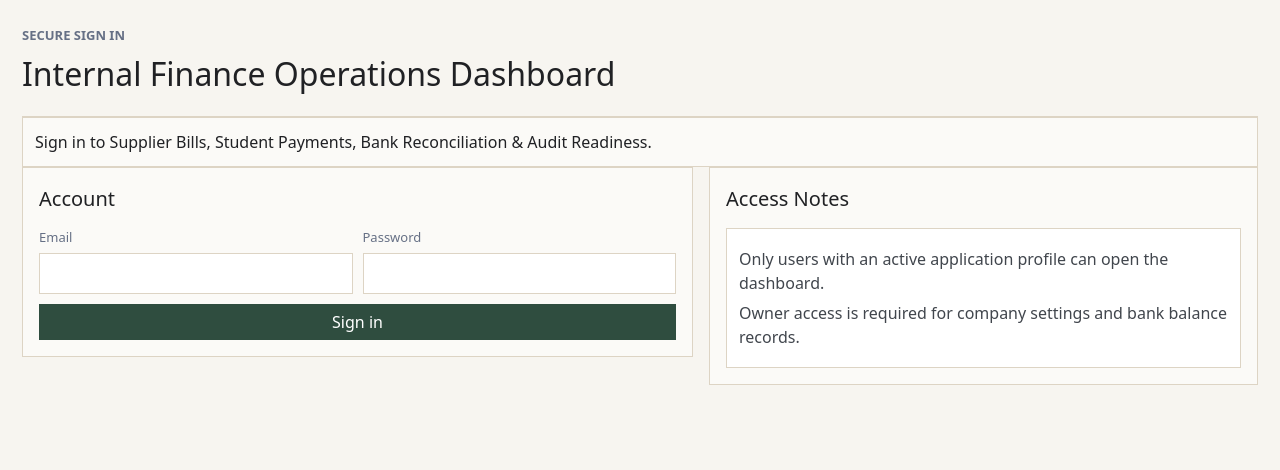
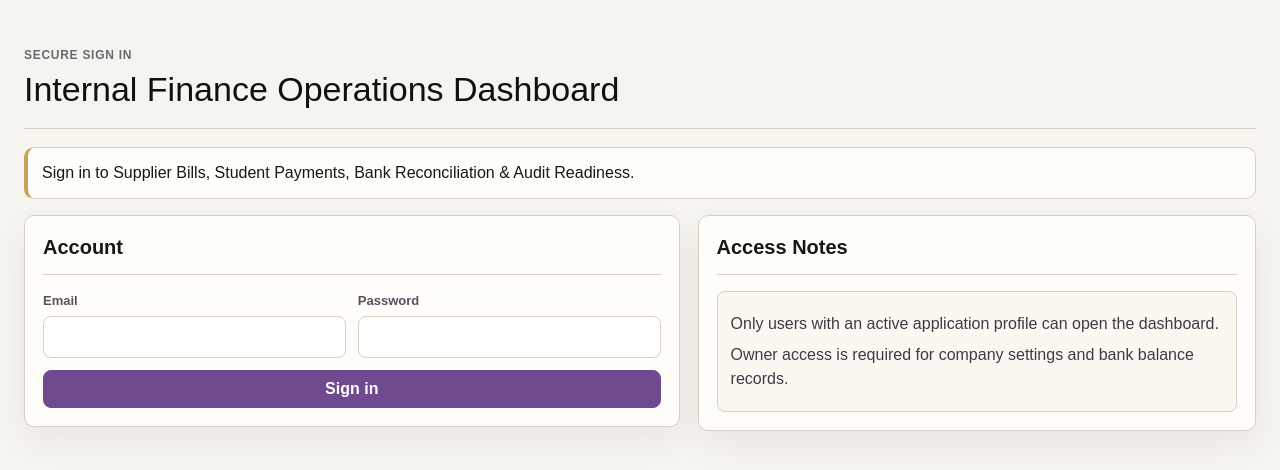
Before and after one commit to sfchong72/expenses-tracker-bankrecon, a Next.js app: page /login in a window 1280 px wide. Shown: the top 470 px of the page. Built offline with nearby package versions, Linux system fonts and the light colour scheme; no server answers.

Commit message:
Refine finance dashboard UI and voucher preview

```diff
--- a/app/globals.css
+++ b/app/globals.css
@@ -1,54 +1,121 @@
 @import "tailwindcss";
 
-body { margin: 0; background: #f7f5f0; color: #202124; }
-main { max-width: 1280px; margin: 0 auto; padding: 22px; }
-header { display: flex; justify-content: space-between; gap: 16px; align-items: end; border-bottom: 1px solid #ddd4c4; padding-bottom: 18px; flex-wrap: wrap; }
-header span { color: #667085; font-size: 13px; text-transform: uppercase; font-weight: 700; }
-h1 { margin: 4px 0 0; font-size: 32px; }
-nav { display: flex; gap: 8px; overflow-x: auto; padding: 18px 0; }
-.shortcutbar { max-width: 1280px; margin: 0 auto; padding: 10px 22px 0; display: flex; gap: 8px; overflow-x: auto; }
-.shortcutbar a { border: 1px solid #ddd4c4; background: white; color: #202124; min-height: 32px; padding: 0 10px; display: inline-flex; align-items: center; text-decoration: none; font-size: 13px; white-space: nowrap; }
-button { min-height: 36px; border: 1px solid #2f4d3f; background: #2f4d3f; color: white; padding: 0 12px; cursor: pointer; }
-nav button { background: white; color: #202124; border-color: #ddd4c4; min-width: 118px; }
-nav .active { background: #245b8f; color: white; border-color: #245b8f; }
-input, select, textarea { width: 100%; border: 1px solid #ddd4c4; background: white; padding: 10px; font: inherit; }
-textarea { min-height: 76px; grid-column: 1 / -1; }
-label { display: grid; gap: 5px; color: #667085; font-size: 13px; }
-form { display: grid; grid-template-columns: repeat(2, minmax(0, 1fr)); gap: 10px; }
+:root {
+  --bg: #f6f4ef;
+  --surface: #fffdf9;
+  --surface-soft: #fbf8f1;
+  --line: #d8d0c2;
+  --line-strong: #c7a35d;
+  --text: #171717;
+  --muted: #6c6871;
+  --gold: #c7a35d;
+  --purple: #6f4a8e;
+  --purple-dark: #563770;
+  --pink: #d98ba8;
+  --pink-soft: #faeef3;
+  --danger: #b44949;
+  --danger-soft: #fff1f1;
+}
+
+* { box-sizing: border-box; }
+body { margin: 0; background: var(--bg); color: var(--text); font-family: Arial, Helvetica, sans-serif; }
+main { max-width: 1280px; margin: 0 auto; padding: 24px; }
+
+.app-shell-nav { position: sticky; top: 0; z-index: 20; border-bottom: 1px solid var(--line); background: rgba(255, 253, 249, .96); backdrop-filter: blur(10px); }
+.brand-lockup { max-width: 1280px; margin: 0 auto; padding: 12px 24px 0; display: flex; gap: 12px; align-items: baseline; }
+.brand-lockup strong { font-size: 16px; letter-spacing: .02em; }
+.brand-lockup span { color: var(--muted); font-size: 12px; }
+.shortcutbar { max-width: 1280px; margin: 0 auto; padding: 10px 24px 14px; display: flex; gap: 8px; overflow-x: auto; }
+.shortcutbar a, .button, nav a { min-height: 36px; border: 1px solid var(--line); background: var(--surface); color: var(--text); padding: 0 12px; display: inline-flex; align-items: center; justify-content: center; text-decoration: none; font-size: 13px; white-space: nowrap; border-radius: 8px; }
+.shortcutbar a.active { background: var(--purple); border-color: var(--purple); color: #fff; box-shadow: 0 6px 18px rgba(111, 74, 142, .18); }
+
+header { display: flex; justify-content: space-between; gap: 18px; align-items: center; border-bottom: 1px solid var(--line); padding: 18px 0 20px; margin-bottom: 18px; flex-wrap: wrap; }
+header span { color: var(--muted); font-size: 12px; text-transform: uppercase; font-weight: 700; letter-spacing: .06em; }
+h1 { margin: 5px 0 0; font-size: 34px; line-height: 1.08; font-weight: 500; color: #101010; }
+h2 { color: #171717; }
+
+nav, .page-tabs { display: flex; gap: 8px; overflow-x: auto; padding: 0 0 18px; }
+.page-tabs button, nav button { background: var(--surface); color: var(--text); border-color: var(--line); min-width: 118px; }
+.page-tabs .active, nav .active { background: var(--purple); color: white; border-color: var(--purple); }
+
+button { min-height: 38px; border: 1px solid var(--purple); background: var(--purple); color: white; padding: 0 14px; cursor: pointer; border-radius: 8px; font: inherit; font-weight: 700; }
+button:hover, .button:hover, .shortcutbar a:hover { filter: brightness(.98); transform: translateY(-1px); }
+button.secondary, .button.secondary { background: var(--pink); border-color: var(--pink); color: #221018; }
+button.neutral, .button.neutral, td button { background: var(--surface); color: var(--text); border-color: var(--line); }
+button.danger, .button.danger { background: var(--danger-soft); color: var(--danger); border-color: #e3b4b4; }
+button:disabled { opacity: .55; cursor: not-allowed; transform: none; }
+
+input, select, textarea { width: 100%; border: 1px solid var(--line); background: white; padding: 10px 11px; font: inherit; border-radius: 8px; color: var(--text); }
+input:focus, select:focus, textarea:focus { outline: 2px solid rgba(199, 163, 93, .35); border-color: var(--gold); }
+textarea { min-height: 82px; grid-column: 1 / -1; }
+label { display: grid; gap: 6px; color: #56515b; font-size: 13px; font-weight: 700; }
+form { display: grid; grid-template-columns: repeat(2, minmax(0, 1fr)); gap: 12px; }
 form button { grid-column: 1 / -1; }
 .wide { grid-column: 1 / -1; }
-.inline { display: inline-flex; align-items: center; gap: 6px; width: auto; }
+.inline { display: inline-flex; align-items: center; gap: 7px; width: auto; font-weight: 700; }
 .inline input { width: auto; }
+.field-with-action { display: grid; grid-template-columns: minmax(0, 1fr) auto; gap: 8px; align-items: end; }
+.field-with-action button { grid-column: auto; white-space: nowrap; }
+
 .actions { display: inline-flex; gap: 8px; align-items: center; flex-wrap: wrap; }
-.button, nav a { min-height: 36px; border: 1px solid #ddd4c4; background: white; color: #202124; padding: 0 12px; display: inline-flex; align-items: center; text-decoration: none; }
-.help { color: #667085; margin: 4px 0; }
-.error-text { color: #b42318; margin: 4px 0; font-size: 12px; }
-.tag { display: inline-block; margin-right: 6px; padding: 2px 6px; border: 1px solid #b42318; color: #b42318; font-size: 11px; }
-.checkgrid { display: flex; gap: 12px; flex-wrap: wrap; }
-.itemrow { display: grid; grid-template-columns: 1.4fr 1fr 1fr .8fr auto; gap: 8px; margin-top: 8px; align-items: center; }
-.mapping-grid { display: grid; grid-template-columns: repeat(4, minmax(180px, 1fr)); gap: 10px; margin-bottom: 12px; }
+.demo-actions { justify-content: flex-end; }
+.help { color: var(--muted); margin: 6px 0; font-size: 13px; }
+.error-text { color: var(--danger); margin: 4px 0; font-size: 12px; }
+.tag { display: inline-block; margin-right: 6px; padding: 3px 7px; border: 1px solid var(--gold); color: #604915; background: #fff7df; border-radius: 999px; font-size: 11px; }
+
+.metrics { display: flex; gap: 10px; align-items: stretch; flex-wrap: wrap; }
+.metrics b { min-width: 92px; text-align: center; border: 1px solid var(--line); background: var(--surface); border-radius: 8px; padding: 10px 12px; font-size: 14px; }
+.authbar { display: flex; gap: 9px; align-items: center; justify-content: flex-end; color: var(--muted); font-size: 13px; }
+.authbar strong { text-transform: uppercase; color: var(--purple); }
+.authbar button { min-height: 34px; background: #2f2f33; border-color: #2f2f33; }
+
+.notice { border: 1px solid var(--line); background: var(--surface); padding: 13px 14px; display: flex; justify-content: space-between; align-items: center; gap: 12px; margin-bottom: 16px; border-left: 4px solid var(--gold); border-radius: 10px; }
+.notice p { margin: 0; }
+.error { border-color: #e5b4b4; border-left-color: var(--danger); background: var(--danger-soft); color: var(--danger); }
+.grid { display: grid; grid-template-columns: minmax(0, 1.08fr) minmax(340px, .92fr); gap: 18px; align-items: start; }
+.panel { border: 1px solid var(--line); background: var(--surface); padding: 18px; margin-bottom: 18px; border-radius: 10px; box-shadow: 0 14px 34px rgba(45, 42, 36, .06); }
+.panel h2 { margin: -2px 0 16px; display: flex; justify-content: space-between; align-items: center; gap: 12px; font-size: 20px; font-weight: 600; border-bottom: 1px solid var(--line); padding-bottom: 12px; }
+.mini, .empty { margin-top: 12px; border: 1px solid var(--line); background: var(--surface-soft); padding: 13px; border-radius: 8px; }
+.mini p { margin: 7px 0; color: #3f3a44; }
+.empty { min-height: 104px; display: grid; place-items: center; color: var(--muted); text-align: center; }
+
+table { width: 100%; border-collapse: separate; border-spacing: 0; font-size: 14px; }
+th, td { border-bottom: 1px solid var(--line); padding: 11px 9px; text-align: left; vertical-align: top; }
+th { color: #5f5965; text-transform: uppercase; font-size: 11px; letter-spacing: .06em; background: var(--surface-soft); }
+tbody tr:nth-child(even) td { background: #fcfaf5; }
+tbody tr:hover td { background: #fff8e7; }
+td button { margin-right: 6px; min-height: 32px; }
 .wide-table { overflow-x: auto; }
 .wide-table table { min-width: 1500px; }
 .wide-table input, .wide-table select { min-width: 150px; }
-.metrics { display: flex; gap: 10px; }
-.metrics b { border-left: 1px solid #ddd4c4; padding-left: 12px; min-width: 80px; text-align: right; }
-.authbar { display: flex; gap: 8px; align-items: center; justify-content: flex-end; color: #41464d; font-size: 13px; }
-.authbar strong { text-transform: uppercase; color: #245b8f; }
-.authbar button { min-height: 30px; }
-.notice { border: 1px solid #ddd4c4; background: #fbfaf7; padding: 12px; display: flex; justify-content: space-between; gap: 12px; }
-.error { border-color: #f3a6a0; background: #fff4f2; color: #b42318; }
-.grid { display: grid; grid-template-columns: minmax(0, 1.1fr) minmax(320px, .9fr); gap: 16px; align-items: start; }
-.panel { border: 1px solid #ddd4c4; background: #fbfaf7; padding: 16px; margin-bottom: 16px; }
-.panel h2 { margin: 0 0 14px; display: flex; justify-content: space-between; gap: 12px; font-size: 20px; }
-table { width: 100%; border-collapse: collapse; font-size: 14px; }
-th, td { border-bottom: 1px solid #ddd4c4; padding: 10px 8px; text-align: left; vertical-align: top; }
-th { color: #667085; text-transform: uppercase; font-size: 12px; }
-td button { margin-right: 6px; background: white; color: #202124; border-color: #ddd4c4; min-height: 30px; }
-.mini, .empty { margin-top: 12px; border: 1px solid #ddd4c4; background: white; padding: 12px; }
-.mini p { margin: 6px 0; color: #41464d; }
-.empty { min-height: 96px; display: grid; place-items: center; color: #667085; }
-.skeleton { height: 10px; background: #ddd4c4; margin: 12px 0; animation: pulse 1s infinite alternate; }
+.checkgrid { display: flex; gap: 12px; flex-wrap: wrap; }
+.itemrow { display: grid; grid-template-columns: 1.35fr 1fr 1fr .75fr auto; gap: 8px; margin-top: 10px; align-items: center; }
+.item-card { background: #fffaf0; border-color: #e2c88d; }
+.mapping-grid { display: grid; grid-template-columns: repeat(4, minmax(180px, 1fr)); gap: 10px; margin-bottom: 12px; }
+.total-line { font-weight: 800; text-align: right; color: var(--purple-dark); }
+.status-pill { display: inline-flex; padding: 4px 8px; border-radius: 999px; font-size: 12px; font-weight: 800; background: #eee; color: #333; text-transform: capitalize; }
+.status-draft { background: #f0edf4; color: var(--purple-dark); }
+.status-issued, .status-paid { background: #eef8ee; color: #2b6a38; }
+.status-cancelled { background: var(--danger-soft); color: var(--danger); }
+
+.voucher-preview { border: 1px solid var(--gold); background: #fffefb; padding: 18px; border-radius: 10px; }
+.voucher-preview-head { display: flex; justify-content: space-between; gap: 12px; border-bottom: 2px solid var(--gold); padding-bottom: 12px; margin-bottom: 14px; }
+.voucher-preview-head h3 { margin: 4px 0 0; font-size: 26px; }
+.preview-grid { display: grid; grid-template-columns: repeat(3, minmax(0, 1fr)); gap: 10px; }
+.preview-grid p { border: 1px solid var(--line); background: var(--surface-soft); padding: 10px; margin: 0; border-radius: 8px; }
+.preview-grid b { display: block; color: var(--muted); font-size: 12px; text-transform: uppercase; margin-bottom: 4px; }
+.skeleton { height: 10px; background: var(--line); margin: 12px 0; animation: pulse 1s infinite alternate; border-radius: 999px; }
 @keyframes pulse { from { opacity: .35; } to { opacity: 1; } }
-@media (max-width: 900px) { header, .grid { display: block; } form { grid-template-columns: 1fr; } }
-@media (max-width: 900px) { .itemrow, .mapping-grid { grid-template-columns: 1fr; } }
-@media print { nav, .notice, button, form, input { display: none !important; } main, .panel { background: white; border: 0; } table { font-size: 11px; } }
+
+@media (max-width: 900px) {
+  main { padding: 18px; }
+  header, .grid { display: block; }
+  form, .preview-grid, .field-with-action { grid-template-columns: 1fr; }
+  .itemrow { grid-template-columns: 1fr; }
+  h1 { font-size: 28px; }
+}
+@media print {
+  .app-shell-nav, nav, .notice, button, form, input, .authbar { display: none !important; }
+  main, .panel, .voucher-preview { background: white; border: 0; box-shadow: none; }
+  table { font-size: 11px; }
+}
```
